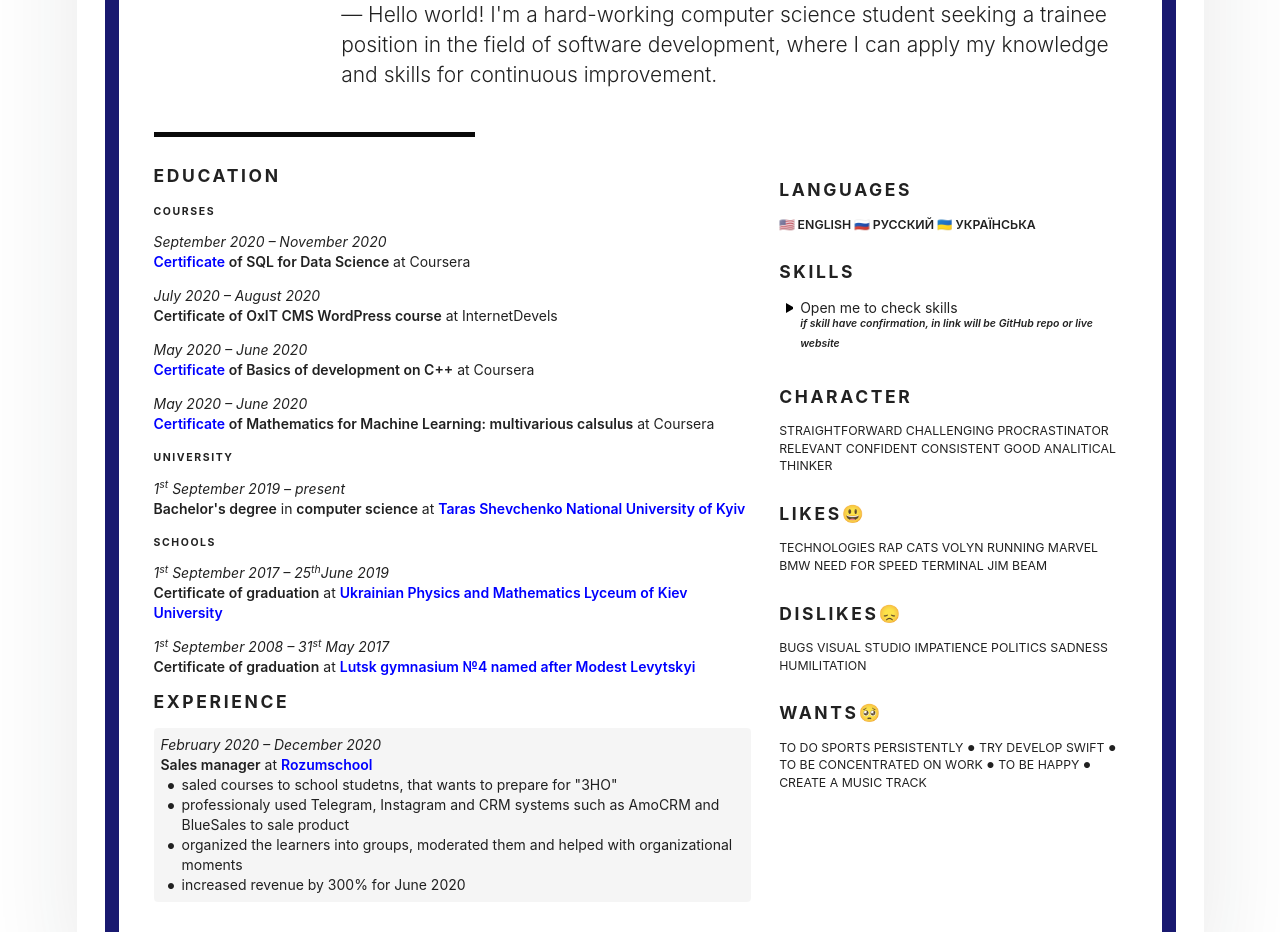
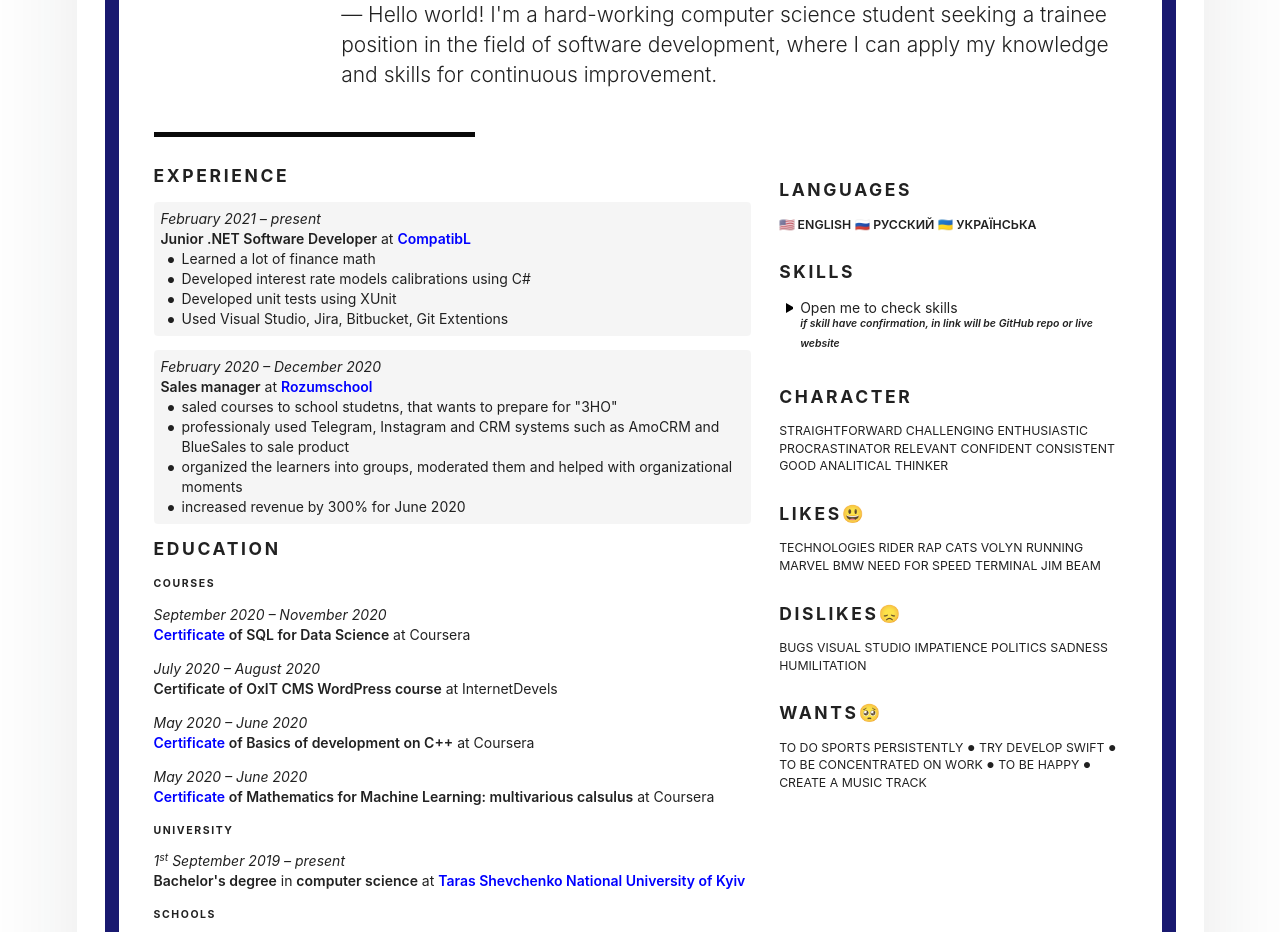
Before and after one commit to pashokred/homepage, a plain HTML site: page index.html in a window 1280 px wide. Shown: the part 361-1293 px from the top of the page. Drawn offline with Linux system fonts and the light colour scheme.

Commit message:
actualise info

```diff
--- a/index.html
+++ b/index.html
@@ -26,7 +26,7 @@
 
                   <div class="sixteen wide column">
                     <h1 class="name">Pavlo Redko</h1>
-                    <div class="job">Computer science student at Taras Shevchenko National University of Kyiv</div>
+                    <div class="job">Junior .NET Software Developer at CompatibL</div>
 
                     <!--CONTACTS -->
 
@@ -113,6 +113,34 @@
             <div class="row">
               <div class="ten wide column">
 
+                <!--EXPERIENCE -->
+
+                <h3>Experience</h3>
+                <ul class="timeline">
+                  <li class="highlighted">
+                    <p><em>February 2021 – present</em></p>
+                    <p><strong>Junior .NET Software Developer</strong> at <strong><a href="https://www.compatibl.com" rel="external">CompatibL</a></strong></p>
+                      <ul>
+                        <li>Learned a lot of finance math</li>
+                        <li>Developed interest rate models calibrations using C#</li>
+                        <li>Developed unit tests using XUnit</li>
+                        <li>Used Visual Studio, Jira, Bitbucket, Git Extentions</li>
+                      </ul>
+                  </li>
+                </ul>
+                <ul class="timeline">
+                  <li class="highlighted">
+                    <p><em>February 2020 – December 2020</em></p>
+                    <p><strong>Sales manager</strong> at <strong><a href="https://www.instagram.com/rozumschool" rel="external">Rozumschool</a></strong></p>
+                      <ul>
+                        <li>saled courses to school studetns, that wants to prepare for "ЗНО"</li>
+                        <li>professionaly used Telegram, Instagram and CRM systems such as AmoCRM and BlueSales to sale product</li>
+                        <li>organized the learners into groups, moderated them and helped with organizational moments</li>
+                        <li>increased revenue by 300% for June 2020</li>
+                      </ul>
+                  </li>
+                </ul>
+
                 <!--EDUCATION -->
 
                 <h3>Education</h3>
@@ -153,22 +181,6 @@
                       <div><strong>Certificate of graduation</strong> at <a href="http://gymnasium4.lutsk.ua/"><strong>Lutsk gymnasium №4 named after Modest Levytskyi</strong></a></div>
                     </li>
                   </ul>
-
-                <!--EXPERIENCE -->
-
-                <h3>Experience</h3>
-                <ul class="timeline">
-                  <li class="highlighted">
-                    <p><em>February 2020 – December 2020</em></p>
-                    <p><strong>Sales manager</strong> at <strong><a href="https://www.instagram.com/rozumschool" rel="external">Rozumschool</a></strong></p>
-                      <ul>
-                        <li>saled courses to school studetns, that wants to prepare for "ЗНО"</li>
-                        <li>professionaly used Telegram, Instagram and CRM systems such as AmoCRM and BlueSales to sale product</li>
-                        <li>organized the learners into groups, moderated them and helped with organizational moments</li>
-                        <li>increased revenue by 300% for June 2020</li>
-                      </ul>
-                  </li>
-                </ul>
               </div>
 
               <!--LANGUAGES -->
@@ -176,7 +188,11 @@
               <div class="six wide column">
                 <section>
                   <h3>Languages</h3>
-                  <p class="tags small"><span class="language" lang="en">&#x1f1fa;&#x1f1f8; ENGLISH </span><span class="language" lang="ru">&#x1f1f7;&#x1f1fa; РУССКИЙ </span><span class="language" lang="uk">&#x1f1fa;&#x1f1e6; УКРАЇНСЬКА </span></p>
+                  <p class="tags small">
+                    <span class="language" lang="en">&#x1f1fa;&#x1f1f8; ENGLISH</span>
+                    <span class="language" lang="ru">&#x1f1f7;&#x1f1fa; РУССКИЙ</span>
+                    <span class="language" lang="uk">&#x1f1fa;&#x1f1e6; УКРАЇНСЬКА</span>
+                  </p>
                 </section>
 
                 <!--SKILLS -->
@@ -189,7 +205,13 @@
                     <div class="labels">
                       <a rel="external" class="label" href="https://github.com/pashokred/mini_spreadsheet">.NET</a>
                       <a rel="external" class="label" href="https://github.com/pashokred/Lab2">C#</a>
+                      <a rel="external" class="label" href="https://github.com/pashokred/educational_system">ASP.NET</a>
+                      <a rel="external" class="label" href="https://github.com/pashokred/educational_system">Entity Framework</a>
+                      <a rel="external" class="label" href="https://github.com/pashokred/educational_system">MS SQL Server</a>
+                      <a rel="external" class="label" href="https://github.com/pashokred/Lab2">Unit Tests</a>
+                      <a rel="external" class="label" href="https://github.com/pashokred/educational_system">T-SQL</a>
                       <a rel="external" class="label" href="https://github.com/pashokred/battleship">C++</a>
+                      <a rel="external" class="label" href="https://github.com/pashokred/DataBaseC">C</a>
                       <a rel="external" class="label" href="https://mentorzno.me">HTML</a>
                       <a rel="external" class="label" href="https://mentorzno.me">CSS</a>
                       <a rel="external" class="label" href="https://mentorzno.me">JS</a>
@@ -210,14 +232,14 @@
 
                 <section>
                   <h3>Character</h3>
-                  <p class="tags small"> STRAIGHTFORWARD CHALLENGING PROCRASTINATOR RELEVANT CONFIDENT CONSISTENT GOOD ANALITICAL THINKER </p>
+                  <p class="tags small"> STRAIGHTFORWARD CHALLENGING ENTHUSIASTIC PROCRASTINATOR RELEVANT CONFIDENT CONSISTENT GOOD ANALITICAL THINKER </p>
                 </section>
 
                 <!--LIKES -->
 
                 <section>
                   <h3>Likes&#x1f603;</h3>
-                  <p class="tags small">TECHNOLOGIES RAP CATS VOLYN RUNNING MARVEL BMW NEED FOR SPEED TERMINAL JIM BEAM</p>
+                  <p class="tags small">TECHNOLOGIES RIDER RAP CATS VOLYN RUNNING MARVEL BMW NEED FOR SPEED TERMINAL JIM BEAM</p>
                 </section>
 
                 <!--DISLIKES -->
```
